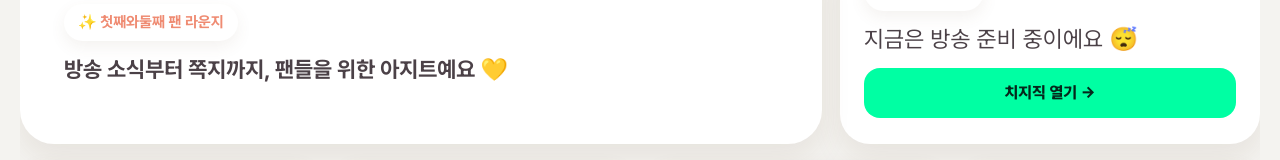
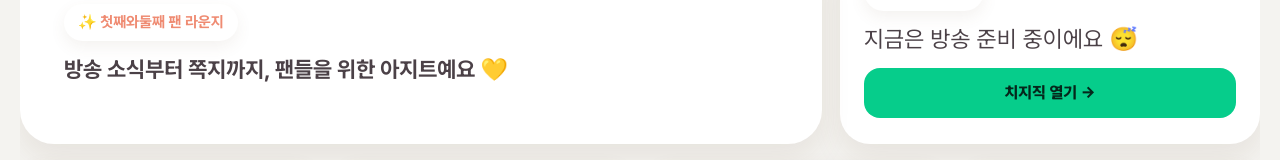
Before and after one commit to hyeonuk412/firstandsecondlounge, a Next.js app: page / in a window 1280 px wide. Shown: the part 156-316 px from the top of the page. Built offline with nearby package versions, Linux system fonts and the light colour scheme; no server answers; a web font is replaced by a local one.

Commit message:
Darken 치지직 열기 button green (less neon)
Co-Authored-By: Claude Opus 4.8 <noreply@anthropic.com>

```diff
--- a/app/globals.css
+++ b/app/globals.css
@@ -3347,7 +3347,7 @@ body:has(.cc-home) {
   margin-top: auto;
   display: inline-flex; align-items: center; justify-content: center;
   min-height: 50px; border-radius: 16px;
-  background: #00ffa3; color: #05271b;
+  background: #06cd8b; color: #05271b;
   font-weight: 800; font-size: 16px;
   transition: transform 0.12s ease, background 0.15s ease;
 }
```
